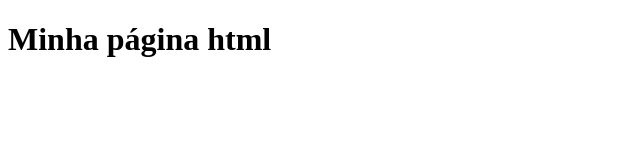
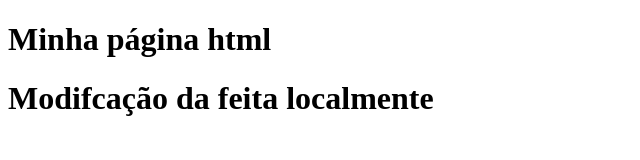
Before and after one commit to Marcio-Sousa-Pereira/gama-no-github, a plain HTML site: page index.html in a window 1280 px wide. Shown: the whole page, without its empty margins (0-640 px from the left). Drawn offline with Linux system fonts and the light colour scheme.

Commit message:
repositório local

```diff
--- a/index.html
+++ b/index.html
@@ -7,5 +7,6 @@
 </head>
     <body>
         <h1>Minha página html</h1>
+        <h1>Modifcação da feita localmente</h1>
     </body>
 </html>
```
